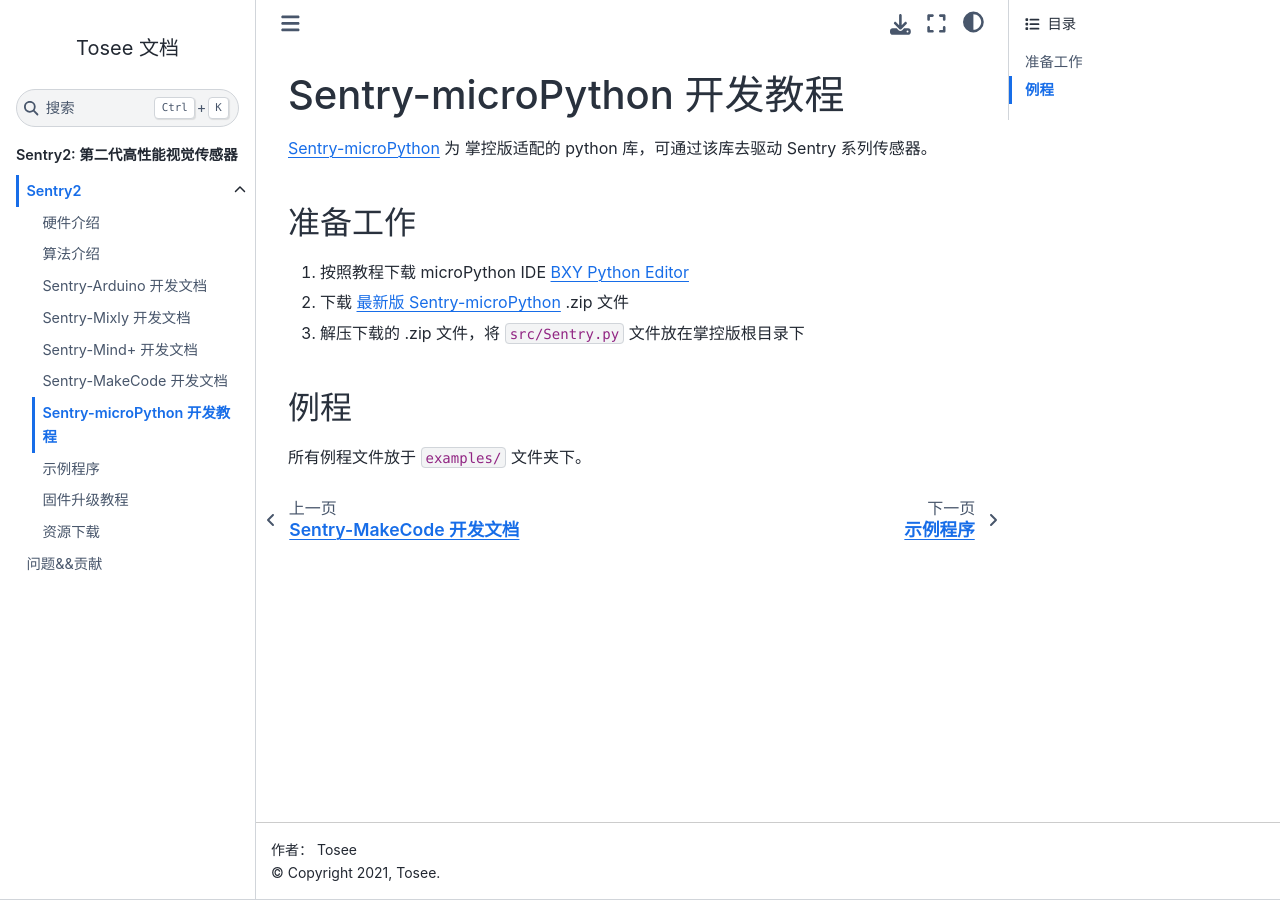
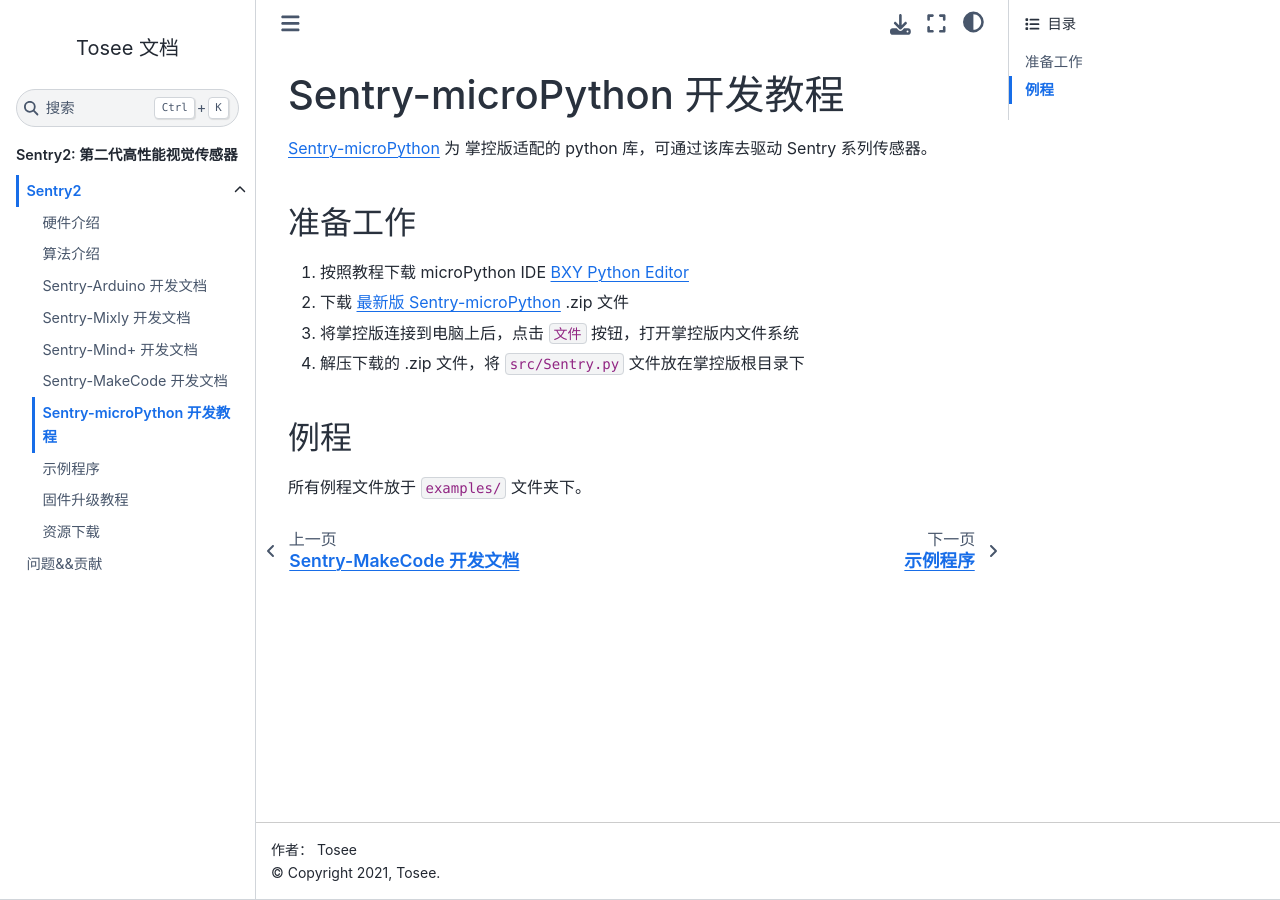
Before and after one commit to AITosee/Tosee-Docs, a Sphinx documentation site: the page built from docs/Sentry/microPython/index.rst, in a window 1280 px wide. Built offline with Sphinx 7.4.7 and the Sphinx Book theme 1.1.4, drawn with Linux system fonts in a browser that asks for light colours.

Commit message:
update micropython docs

```diff
--- a/docs/Sentry/microPython/index.rst
+++ b/docs/Sentry/microPython/index.rst
@@ -9,7 +9,8 @@
 
 1. 按照教程下载 microPython IDE `BXY Python Editor <https://bxy.dfrobot.com.cn/download>`_
 2. 下载 `最新版 Sentry-microPython <https://github.com/AITosee/Sentry-microPython/releases>`_ .zip 文件
-3. 解压下载的 .zip 文件，将 ``src/Sentry.py`` 文件放在掌控版根目录下
+3. 将掌控版连接到电脑上后，点击 ``文件`` 按钮，打开掌控版内文件系统
+4. 解压下载的 .zip 文件，将 ``src/Sentry.py`` 文件放在掌控版根目录下
 
 例程
 ----
```
